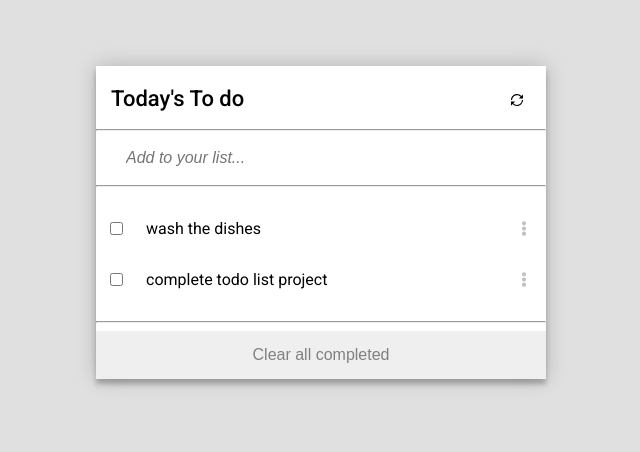
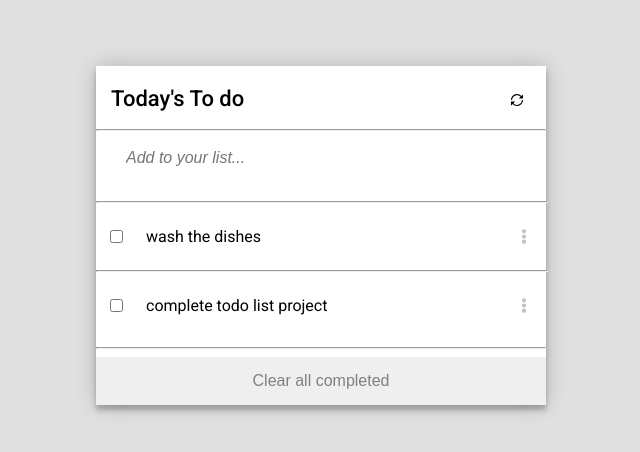
Before and after one commit to gids-dadi/Todo_list, a website built with webpack: page src/index.html in a window 1280 px wide. Shown: the part 124-576 px from the top of the page, without its empty margins (319-959 px from the left). Built offline with nearby package versions, Linux system fonts and the light colour scheme.

Commit message:
Fix linters

```diff
--- a/src/index.html
+++ b/src/index.html
@@ -20,9 +20,8 @@
             placeholder="Add to your list..."
           />
         </form>
+        <ul class="todo-list"></ul>
         <hr />
-        <ul class="todo-list"></ul>
-         <hr />
         <button class="btn" type="button">Clear all completed</button>
       </section>
     </main>
--- a/src/index.js
+++ b/src/index.js
@@ -14,6 +14,10 @@ const todoTasks = [
   },
 ];
 
+// var elem = document. createElement("hr");
+// elem. setAttribute("width", "100px");
+// document. body. appendChild(elem);
+
 function populate() {
   const listTodo = document.querySelector('.todo-list');
   todoTasks.forEach((todo) => {
@@ -21,14 +25,17 @@ function populate() {
     const div = document.createElement('div');
     const checkBox = document.createElement('input');
     const menuIcon = document.createElement('img');
+    const line = document.createElement('hr');
     const p = document.createElement('p');
     p.innerHTML = todo.description;
     checkBox.setAttribute('type', 'checkbox');
     menuIcon.setAttribute('src', `${deleteImage}`);
+    line.setAttribute('width', '100%');
     li.appendChild(checkBox);
     div.appendChild(p);
     div.appendChild(menuIcon);
     li.appendChild(div);
+    listTodo.appendChild(line);
     listTodo.appendChild(li);
   });
 }
```
